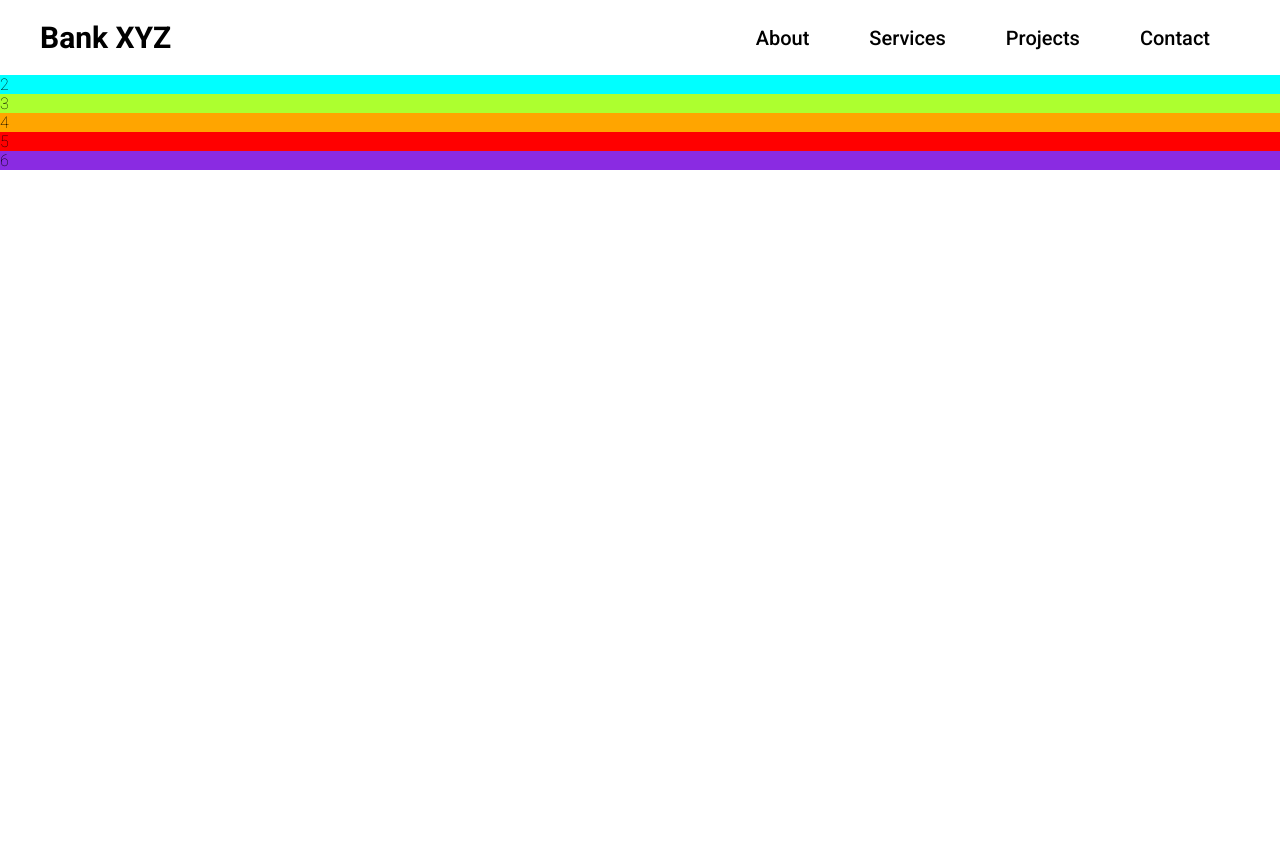
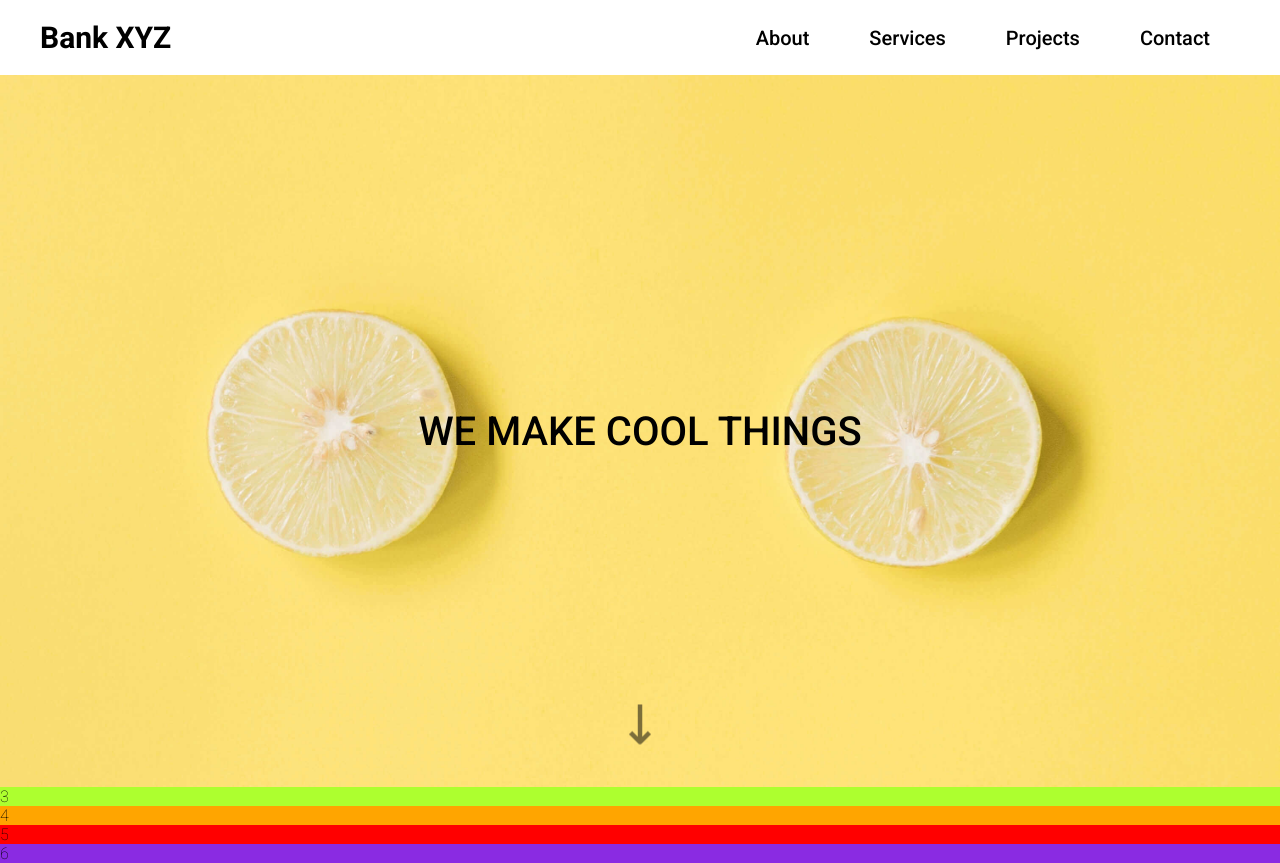
Before and after one commit to FelipeDDP/landing-page-project-bank-xyz, a plain HTML site: page index.html in a window 1280 px wide. Before the commit the page ends 800 px from the top, so only its background shows below. Drawn offline with Linux system fonts and the light colour scheme.

Commit message:
hero completed

```diff
--- a/index.html
+++ b/index.html
@@ -44,7 +44,9 @@
         </div>
     </header>
 
-    <section class="hero">2</section>
+    <section class="hero">
+        <h2>We make cool things</h2>
+    </section>
     <section class="about">3</section>
     <section class="services">4</section>
     <section class="projects">5</section>
--- a/src/css/style.css
+++ b/src/css/style.css
@@ -45,7 +45,41 @@
 
 .hero {
     grid-area: hero;
-    background-color: aqua;
+    background: url('../images/lemons.jpg') center center no-repeat;
+    height: 89vh;
+    background-size: cover;
+    display: flex;
+    justify-content: center;
+    align-items: center;
+    position: relative;
+}
+
+.hero h2 {
+    font-weight: 500;
+    font-size: 4rem;
+    text-transform: uppercase;
+}
+
+.hero::after {
+    content: url('../images/seta_preta.png');
+    position: absolute;
+    bottom: 40px;
+    animation: downarrow 0.6s infinite alternate ease-in-out;
+}
+
+@-webkit-keyframes downarrow {
+    0% { -webkit-transform: translateY(0); opacity: 0.4; }
+    100% { -webkit-transform: translateY(0.4em); opacity: 0.9; }
+}
+
+@media (max-width: 425px) {
+    .hero {
+        height: 60vh;
+    }
+
+    .hero h2{
+        font-size: 2.5rem;
+    }
 }
 
 /* ABOUT */
```
